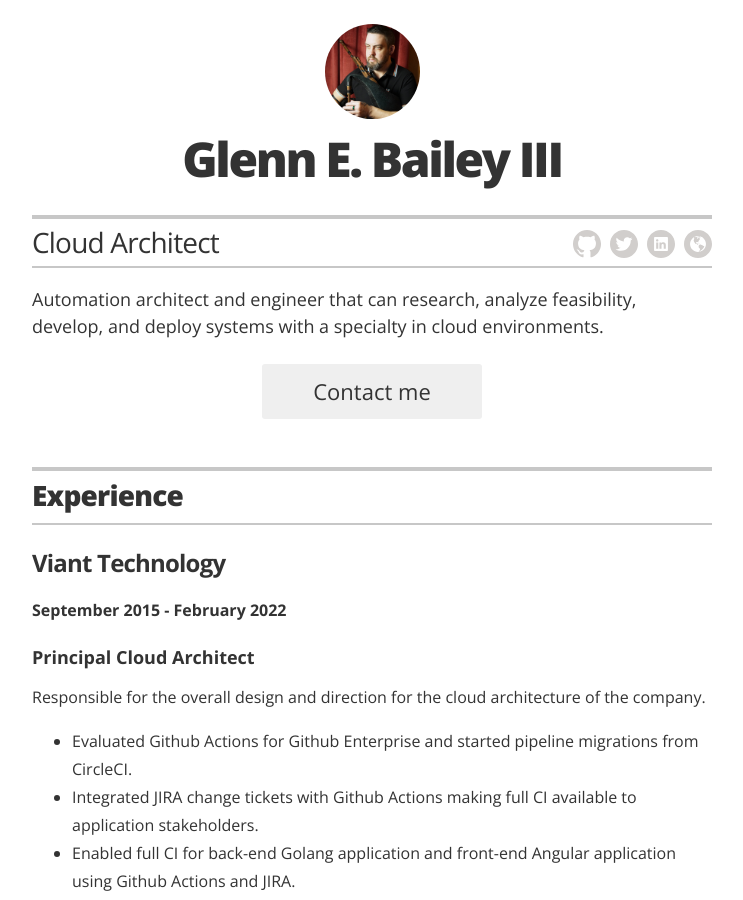
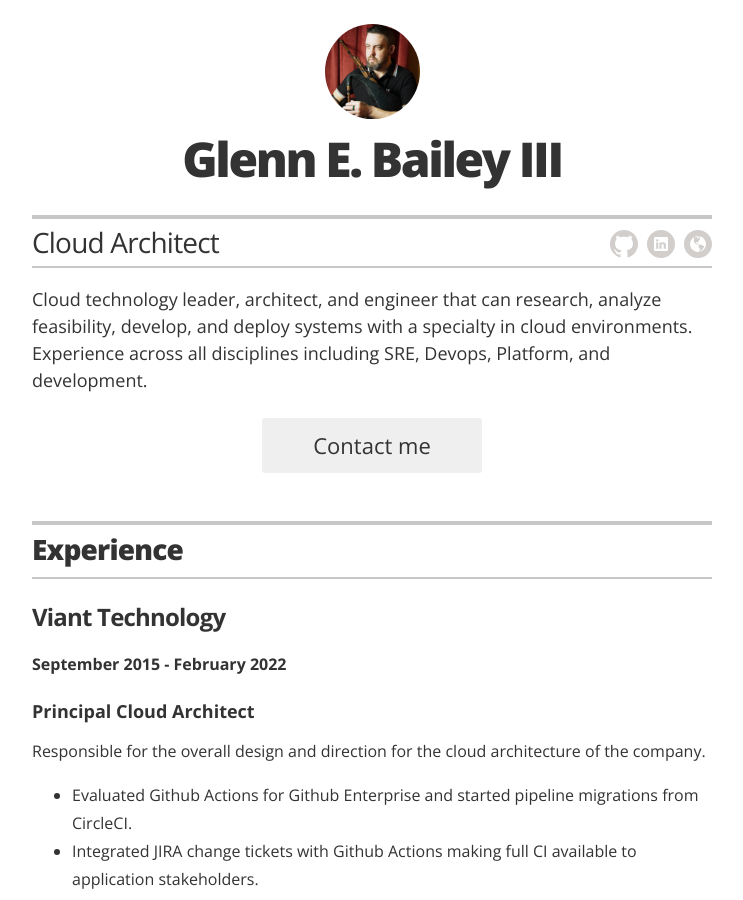
Before and after one commit to replicant0wnz/resume, a Jekyll site: the page built from index.html, in a window 1280 px wide and 900 px high. Shown: the whole window, without its empty margins (268-1011 px from the left). Built offline with Jekyll 4.4.1, drawn with Linux system fonts in a browser that asks for light colours.

```diff
--- a/_config.yml
+++ b/_config.yml
@@ -23,7 +23,7 @@
 resume_header_contact_info:     ""
 display_header_contact_info:    "false"
 
-resume_header_intro: "<p>Automation architect and engineer that can research, analyze feasibility, develop, and deploy systems with a specialty in cloud environments.</p>"
+resume_header_intro: "<p>Cloud technology leader, architect, and engineer that can research, analyze feasibility, develop, and deploy systems with a specialty in cloud environments. Experience across all disciplines including SRE, Devops, Platform, and development.</p>"
 
 # use "yes" to display the email contact button,
 # "no" to display an "I'm not looking for work" message,
@@ -46,7 +46,6 @@
 # uncomment the options you wish to display, and add your own URL
 resume_social_links:
   resume_github_url:            "https://github.com/replicant0wnz"
-  resume_twitter_url:           "https://twitter.com/replicant0wnz"
   resume_linkedin_url:          "https://www.linkedin.com/in/replicant"
   # resume_instagram_url:         "insert your Instagram URL here"
   resume_website_url:           "https://dronemusic.co/blog"
```
